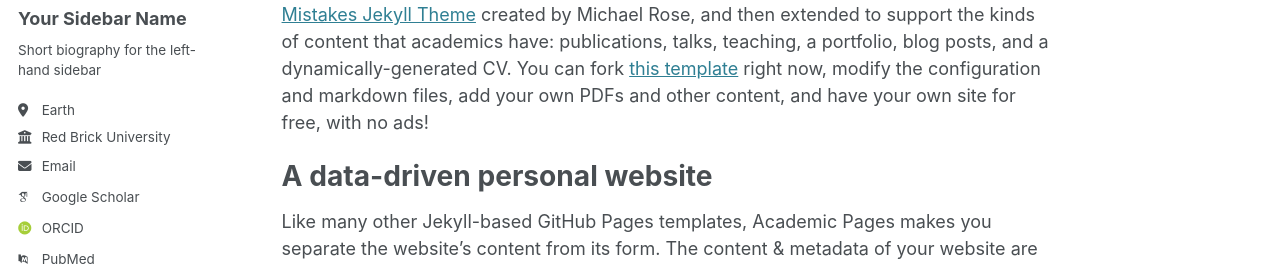
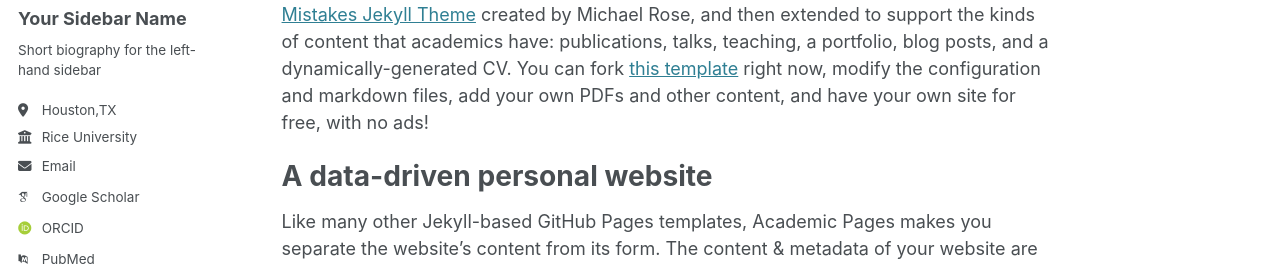
Before and after one commit to yingchu-sun/yingchu-sun.github.io, a Jekyll site: the page built from _pages/about.md, in a window 1280 px wide. Shown: the part 283-549 px from the top of the page. Built offline with Jekyll 4.4.1, drawn with Linux system fonts in a browser that asks for light colours; some web fonts are replaced.

Commit message:
test demo

```diff
--- a/_config.yml
+++ b/_config.yml
@@ -26,10 +26,10 @@ author:
   name             : "Your Sidebar Name"
   pronouns         : # example: "she/her"
   bio              : "Short biography for the left-hand sidebar"
-  location         : "Earth"
-  employer         : "Red Brick University"
+  location         : "Houston,TX"
+  employer         : "Rice University"
   uri              : # URL
-  email            : "none@example.org"
+  email            : "ys81@rice.edu"
 
   # Academic websites
   arxiv            : # URL - Update with the correct link to your profile
```
